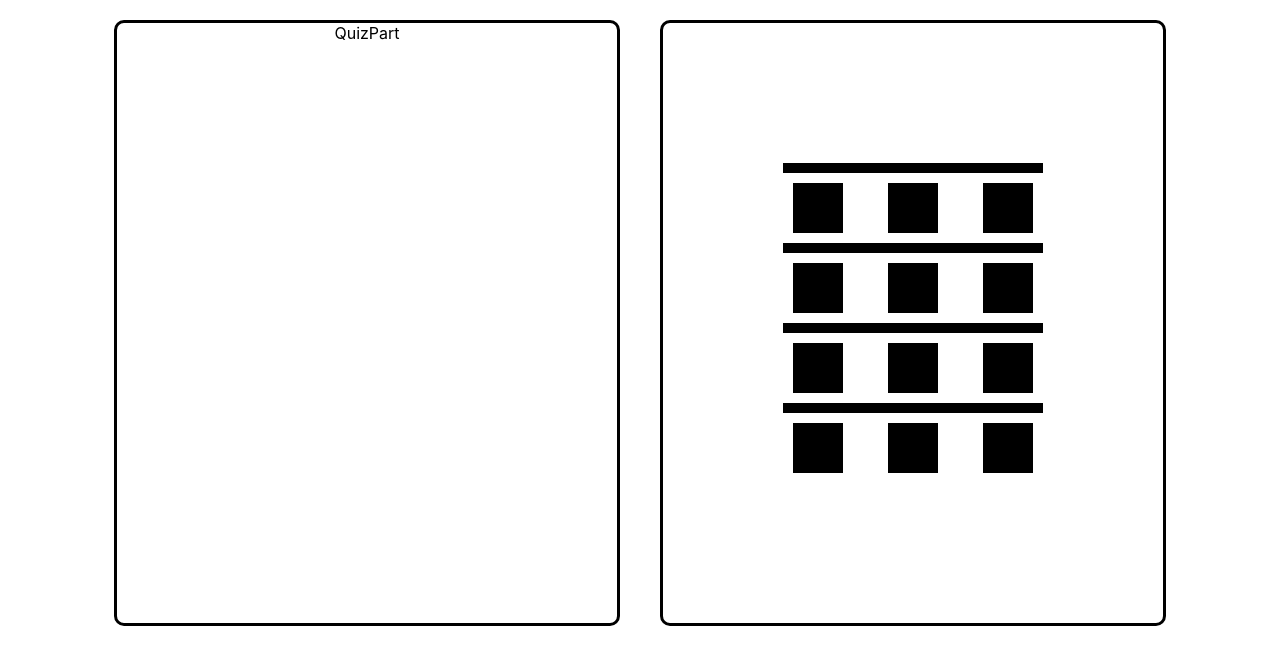
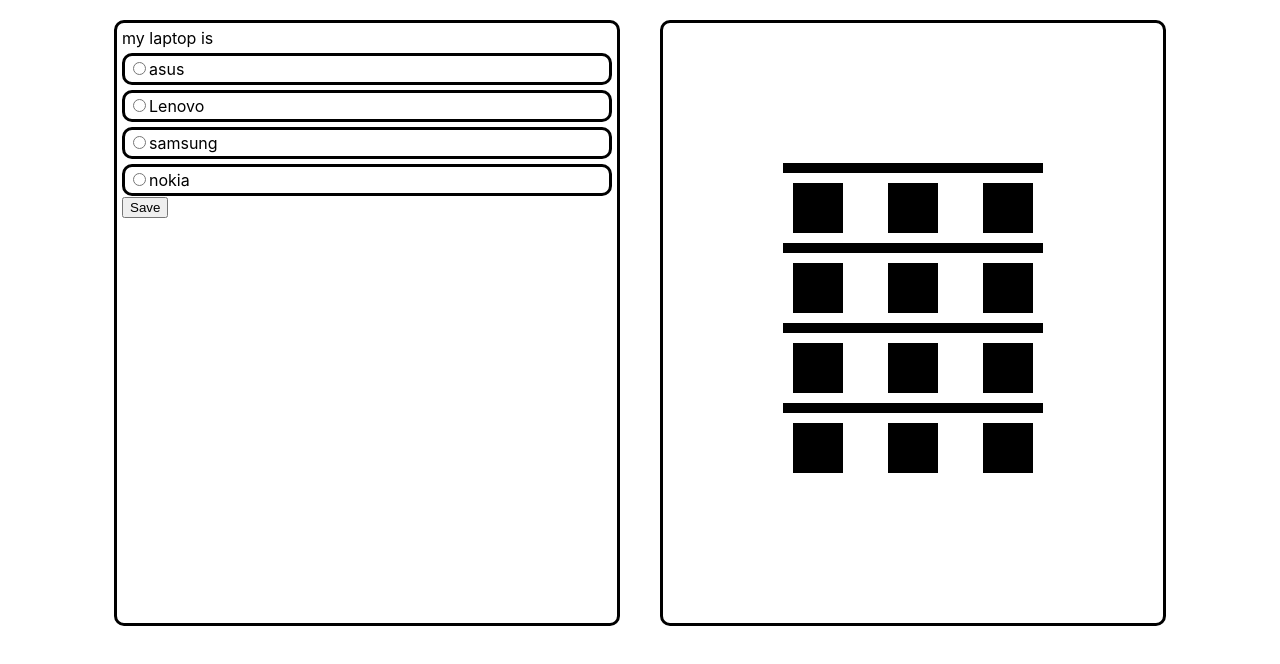
Before and after one commit to MartinUzunuv/my-app, a React (Create React App) app: page / in a window 1280 px wide. Shown: the top 664 px of the page. Built offline with nearby package versions, Linux system fonts and the light colour scheme.

Commit message:
Working form no style not conected

```diff
--- a/src/App.css
+++ b/src/App.css
@@ -1,3 +1,3 @@
 .App {
-  text-align: center;
+  text-align: left;
 }
--- a/src/components/JengaPart.js
+++ b/src/components/JengaPart.js
@@ -23,7 +23,7 @@
 
   const MouseDown = ({ nativeEvent }) => {
     const { offsetX, offsetY } = nativeEvent;
-    //console.log(offsetX, offsetY)
+    console.log(offsetX, offsetY)
     if (removeBlock) {
       for (let i = 0; i < blocks.length; i++) {
         if (blocks[i].exist1) {
--- a/src/components/QuizPart.css
+++ b/src/components/QuizPart.css
@@ -8,3 +8,17 @@
     width: 500px;
     min-height: 600px;
 }
+
+.Form {
+    text-align: left;
+    padding: 5px;
+}
+
+.Answer {
+    margin-top: 5px;
+    padding: 3px;
+    text-align: left;
+    border: solid;
+    border-color: black;
+    border-radius: 10px;
+}
--- a/src/components/QuizPart.js
+++ b/src/components/QuizPart.js
@@ -1,10 +1,80 @@
-import React from 'react'
-import './QuizPart.css'
+import React from "react";
+import "./QuizPart.css";
+import { useState } from "react";
 
 const QuizPart = () => {
+  const questions = [
+    {
+      q: "my laptop is",
+      a: "asus",
+      b: "Lenovo",
+      c: "samsung",
+      d: "nokia",
+      t: "Lenovo",
+    },
+    {
+      q: "my hair id",
+      a: "fake",
+      b: "none",
+      c: "perfect",
+      d: "short",
+      t: "perfect",
+    },
+    {
+      q: "grass is",
+      a: "red",
+      b: "orange",
+      c: "blue",
+      d: "green",
+      t: "green",
+    },
+  ];
+
+  const [question, setQuestion] = useState(questions[Math.floor(Math.random()*questions.length)])
+
+  const onSubmit = (e) => {
+    e.preventDefault()
+    var ans = document.getElementsByName('ans');
+    for(let i = 0; i < ans.length; i++){
+      if(ans[i].checked){
+        if(ans[i].value == question.t){
+          console.log("yes")
+        }else{
+          console.log("no")
+        }
+      }
+    }
+
+
+
+    document.getElementById("Question-form").reset();
+    setQuestion(questions[Math.floor(Math.random()*questions.length)])
+  }
+
   return (
-    <div className='QuizPart'>QuizPart</div>
-  )
-}
+    <div className="QuizPart" >
+      <form className="Form" id="Question-form" onSubmit={onSubmit} >
+        {question.q}
+        <div className="Answer">
+          <input type="radio" name="ans" value={question.a} />
+          {question.a}
+        </div>
+        <div className="Answer">
+          <input type="radio" name="ans" value={question.b} />
+          {question.b}
+        </div>
+        <div className="Answer">
+          <input type="radio" name="ans" value={question.c} />
+          {question.c}
+        </div>
+        <div className="Answer">
+          <input type="radio" name="ans" value={question.d} />
+          {question.d}
+        </div>
+        <input type='submit' value='Save'/>
+      </form>
+    </div>
+  );
+};
 
-export default QuizPart
+export default QuizPart;
```
